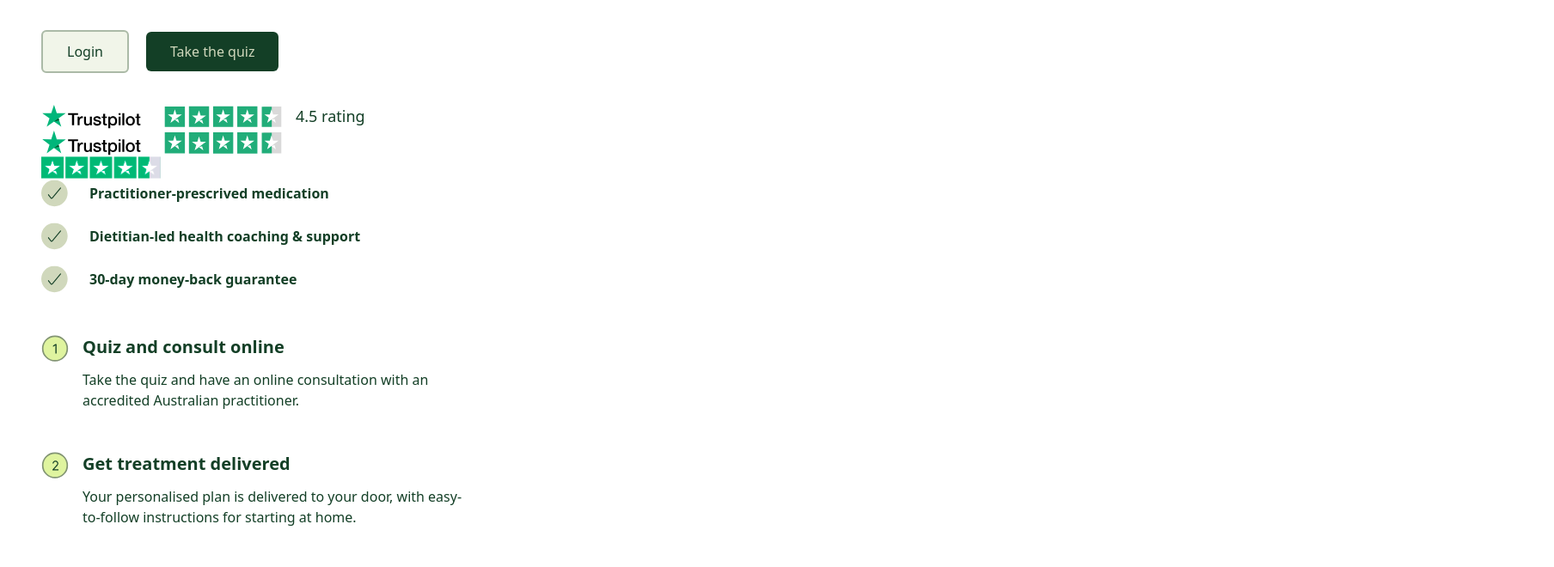
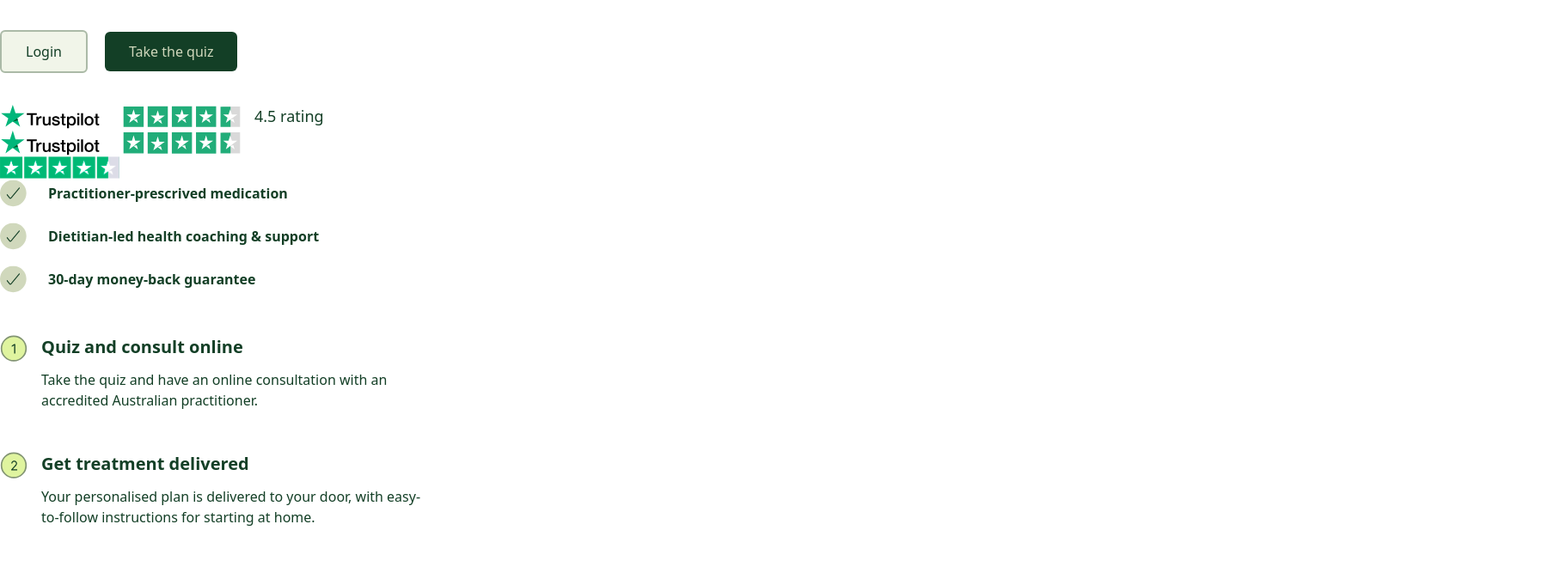
Before and after one commit to SylvanoJonnyW/juniper, a React (Vite) app: page / in a window 1280 px wide. Shown: the top 660 px of the page at 86% size, 1808 px wide, since content can reach past the window. Built offline with nearby package versions, Linux system fonts and the light colour scheme.

Commit message:
adding scroll-behavior to all element and creating content container

```diff
--- a/src/index.css
+++ b/src/index.css
@@ -6,8 +6,17 @@
   margin: 0;
   padding: 0;
   box-sizing: border-box;
+  scroll-behavior: smooth;
 }
 
-body {
-  padding-left: 48px;
+@layer components {
+  .max-container {
+    max-width: 1736px;
+    margin: 0 auto;
+  }
+
+  .twoXl-container {
+    min-width: 1536px;
+    margin: 0 auto;
+  }
 }
```
